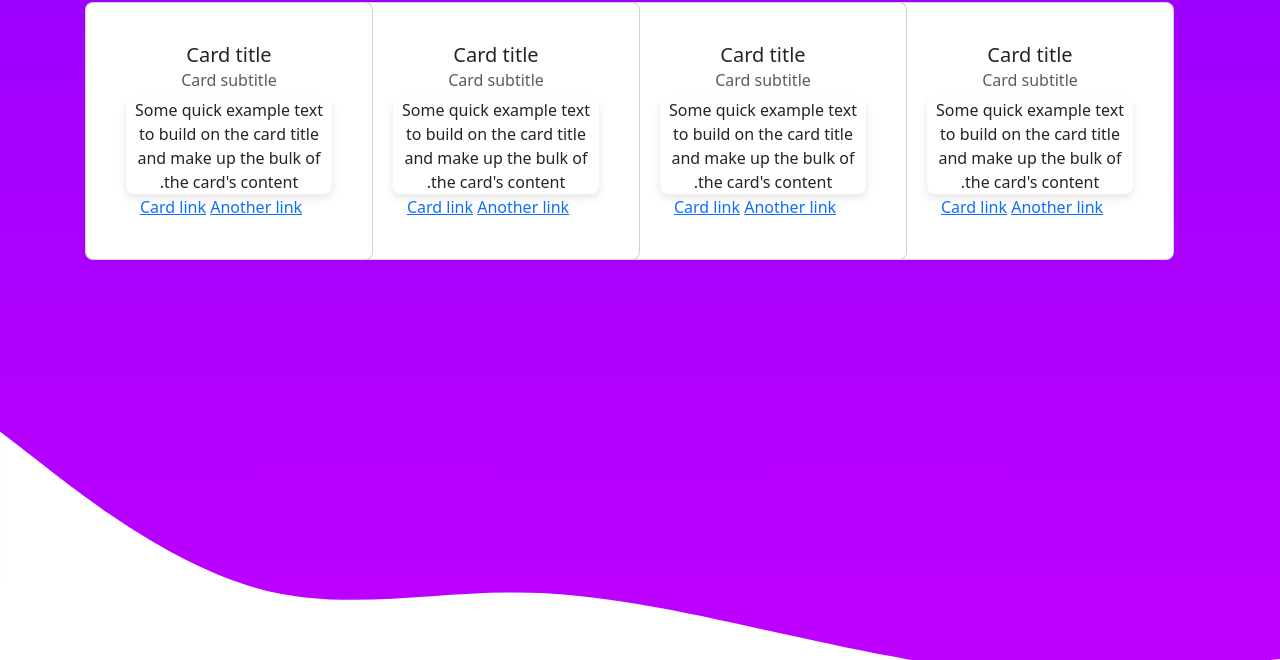
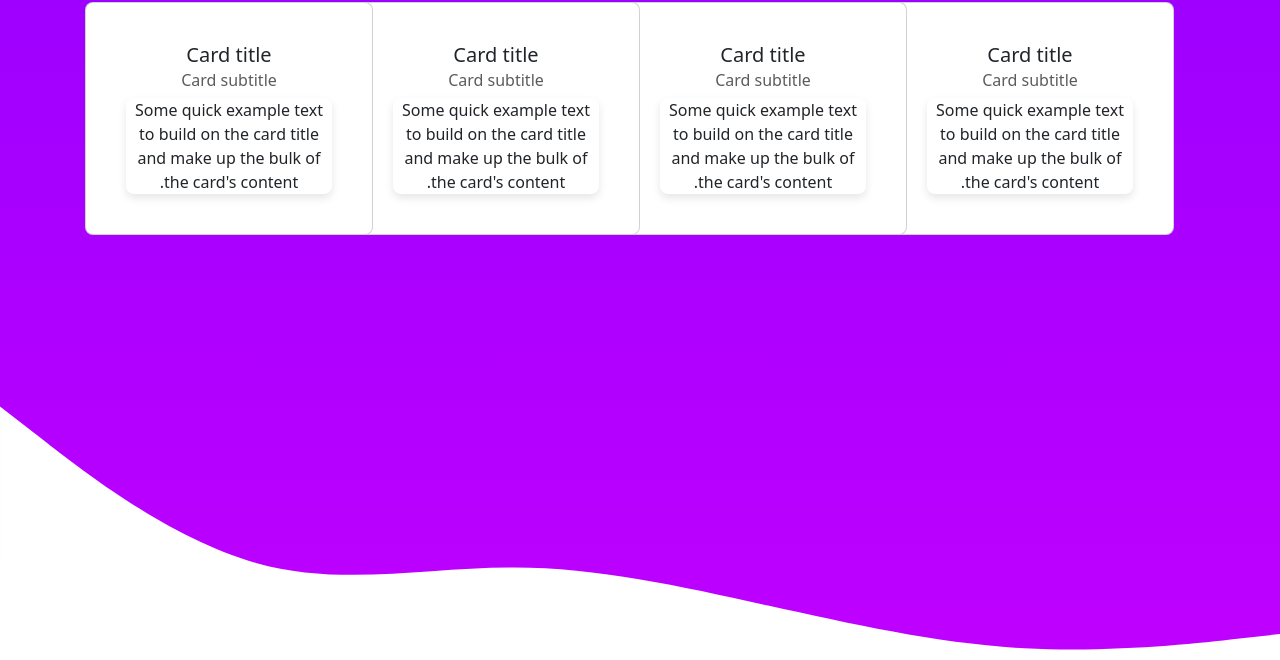
Before and after one commit to Chikowww/virda, a plain HTML site: page index.html in a window 1280 px wide. Shown: the part 1610-2270 px from the top of the page. Drawn offline with nearby package versions, Linux system fonts and the light colour scheme.

Commit message:
Update index.html

```diff
--- a/index.html
+++ b/index.html
@@ -119,8 +119,6 @@
                                   <h5 class="card-title">Card title</h5>
                                   <h6 class="card-subtitle mb-2 text-body-secondary">Card subtitle</h6>
                                   <p class="card-text">Some quick example text to build on the card title and make up the bulk of the card's content.</p>
-                                  <a href="#" class="card-link">Card link</a>
-                                  <a href="#" class="card-link">Another link</a>
                               </div>
                           </div>
                       </div>
@@ -132,8 +130,6 @@
                           <h5 class="card-title">Card title</h5>
                           <h6 class="card-subtitle mb-2 text-body-secondary">Card subtitle</h6>
                           <p class="card-text">Some quick example text to build on the card title and make up the bulk of the card's content.</p>
-                          <a href="#" class="card-link">Card link</a>
-                          <a href="#" class="card-link">Another link</a>
                         </div>
                       </div>
                     </div>
@@ -144,8 +140,6 @@
                           <h5 class="card-title">Card title</h5>
                           <h6 class="card-subtitle mb-2 text-body-secondary">Card subtitle</h6>
                           <p class="card-text">Some quick example text to build on the card title and make up the bulk of the card's content.</p>
-                          <a href="#" class="card-link">Card link</a>
-                          <a href="#" class="card-link">Another link</a>
                         </div>
                       </div>
                     </div>
@@ -156,8 +150,6 @@
                           <h5 class="card-title">Card title</h5>
                           <h6 class="card-subtitle mb-2 text-body-secondary">Card subtitle</h6>
                           <p class="card-text">Some quick example text to build on the card title and make up the bulk of the card's content.</p>
-                          <a href="#" class="card-link">Card link</a>
-                          <a href="#" class="card-link">Another link</a>
                         </div>
                       </div>
                     </div>
```
